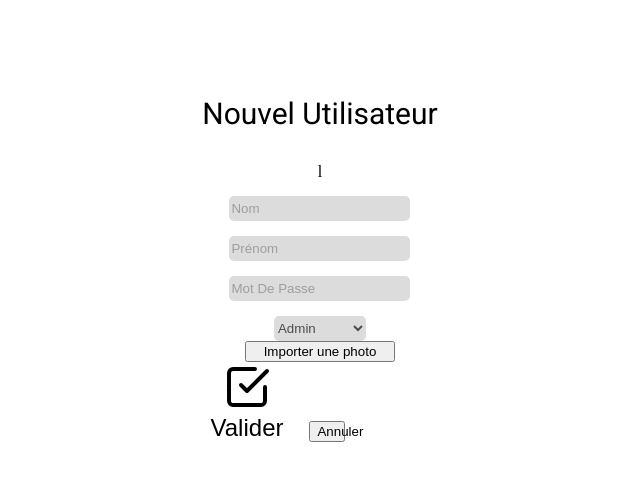
After one commit to DelsolTiberian/medisur_ticket_app, a PHP site: page /users.php in a window 1280 px wide. The commit adds this page. Shown: the top 490 px of the page, without its empty margins (320-960 px from the left). Run offline with PHP 8.4, Linux system fonts and the light colour scheme.

Commit message:
La page user

```diff
--- a/style/main.css
+++ b/style/main.css
@@ -2,21 +2,6 @@
 html,body,p,ol,ul,li,dl,dt,dd,blockquote,figure,fieldset,legend,textarea,pre,iframe,hr,h1,h2,h3,h4,h5,h6{margin:0;padding:0}h1,h2,h3,h4,h5,h6{font-size:100%;font-weight:normal}ul{list-style:none}button,input,select{margin:0}html{box-sizing:border-box}*,*::before,*::after{box-sizing:inherit}img,video{height:auto;max-width:100%}iframe{border:0}table{border-collapse:collapse;border-spacing:0}td,th{padding:0}
 
 /* General */
-
-body {
-    height: 100vh;
-}
-
-h1 {
-    font-size: 40px;
-    font-family: "Roboto", sans-serif;
-    margin-top: 4vh;
-}
-
-form {
-    width: 100%;
-    flex-grow: 1;
-}
 
 .center {
     display: flex;
@@ -31,87 +16,86 @@ form {
     justify-content: center;
 }
 
-input {
-    border-style: none;
+h1 {
+    font-size: 40px;
     font-family: "Roboto", sans-serif;
-    font-size: 1.2em;
+    margin: 4vh;
 }
 
-input[type="submit"]:active {
-    box-shadow: rgba(0, 0, 0, 0.25) 2px 2px 3px;
-    transform: scale(1.05);
-    transition: ease 0.1s;
-}
-
-input:not(input[type="submit"]):focus {
-    outline-style: outset;
-    outline-color: #1D1B20;
-}
-
-input[type="password"] {
-    background: url('../assets/password_icon.png') rgba(178, 179, 179, 0.65) no-repeat 10px;
-    background-size: 10%;
+form {
+    display: flex;
+    justify-content: center;
+    align-items: center;
+    width: 100%;
+    flex-grow: 1;
 }
 
 /* Log-In */
 
 .log-bg {
+    display: flex;
     justify-content: normal;
-    height: 40vh;
-    width: 90vw;
-    border-radius: 30px;
-    background: rgba(176,225,228, 0.8);
+    min-height: 40vh;
+    min-width: 90vw;
+    background: rgba(151,215,217, 1);
     box-shadow: rgba(0,0,0, 0.2) 0 4px 4px;
+    border-radius: 20px;
 }
 
 .log-input {
-    height: 20%;
-    width: 80%;
-    padding-left: 12%;
-    margin-top: 10px;
-    border-radius: 20px;
-    background: url('../assets/identifier_icon.png') rgba(178, 179, 179, 0.65) no-repeat 10px;
-    background-size: 10%;
-    color: #809191;
+    margin-top: 15px;
+    border-radius:5px;
+    background-color: rgba(178,179,179,0.65);
+    border-style : none;
+    height: 25px;
+    opacity: 70%;
 }
 
-.log-bg input[type="submit"] {
-    width: 50%;
+.submit{
+    /* Ajuster l'espacement sur des telephone entre les boxs et le titre (et plus grosses, il faut qu'elles soient épaisses comme sur la maquette) */
+    display: flex;
+    justify-content: flex-end;
     margin-top: 30px ;
-    padding-left: 0;
-    border-radius: 15px;
+    border-radius: 5px;
     background: rgba(157,157,157,0.65);
     color: white;
+    padding: 2px 24px;
+    height: 2rem;
+    border-style : none;
 }
 
-/* New User Page */
-
-.log-user {
-    justify-content: center;
-    width: 90vw;
-    border-radius: 20px;
-}
-
-.log-user-input {
-    width: 75%;
-    height: 5vh;
-    background-color: #f0f0f0; /* Light gray background */
-    border-radius: 10px; /* Rounded edges */
-    border: 1px solid #ccc; /* Optional: Adds a border for better definition */
-    padding: 10px; /* Optional: Adds padding inside the input box */
-    margin: 5px 0; /* Optional: Adds space between input boxes */
-    .validate {
-        width: 37.5%;
-    }
-
-}
-
-footer {
-    position: absolute;
-    bottom: 0;
-    width: 100%;
-    height: 10vh;
+.log-user-button-container {
     display: flex;
     justify-content: center;
     align-items: center;
+    gap: 10px;
+    margin-top: 8vh;
 }
+
+.log-user-button {
+    display: inline-flex;
+    flex-direction: column;
+    align-items: center;
+    justify-content: center;
+    background: transparent;
+    border: none;
+    cursor: pointer;
+    font-family: "Roboto", sans-serif;
+    font-size: 3vh;
+    margin: 10px;
+    user-select: none;
+    padding: 0;
+}
+
+.log-user-button svg {
+    display: block;
+    width: 6vh;
+    height: 6vh;
+    margin-bottom: 5px;
+}
+
+.log-user-button span {
+    display: block;
+    text-align: center;
+    font-size: 2vh;
+}
--- /dev/null
+++ b/users.php
@@ -0,0 +1,43 @@
+<?php
+    session_start();
+?>
+<!DOCTYPE html>
+<html lang="en">
+<head>
+    <meta charset="UTF-8">
+    <meta name="viewport" content="width=device-width, initial-scale=1.0">
+    <title>Medisur Users</title>
+    <link rel="stylesheet" href="style/main.css">
+    <!-- Imports -->
+    <link rel="preconnect" href="https://fonts.googleapis.com">
+    <link rel="preconnect" href="https://fonts.gstatic.com" crossorigin>
+    <link href="https://fonts.googleapis.com/css2?family=Roboto:ital,wght@0,100..900;1,100..900&display=swap" rel="stylesheet">
+</head>
+<body class="center">
+    <div class="log-user center" style = "margin-top: 8vh;">
+        <h1 style="text-align: center; font-size: 30px;">Nouvel Utilisateur</h1>   l
+        <form class="center" action="index.php" method="post">
+            <input class="log-input log-user-input" type="text" placeholder="Nom" name="id"/>
+            <input class="log-input log-user-input" type="text" placeholder="Prénom" name="id"/>
+            <input class="log-input log-user-input" type="password" placeholder="Mot De Passe" name="password"/>
+            <select class="log-input log-user-input" name="role">
+                <option value="admin">Admin</option>
+                <option value="user">Commercial</option>
+                <option value="user">Comptable</option>
+            </select>
+            <button class ="log-user-input" style="width: 50%;">Importer une photo</buttonc>
+        </form>
+
+    </div>
+    <footer>
+        <button onclick="submit()" style="margin-right: 2vh;margin-bottom: 6vh; margin-left: -8vh; background: transparent; border: transparent">
+            <svg width="6vh" height="6vh" viewBox="0 0 389 389" fill="none" xmlns="http://www.w3.org/2000/svg">
+                <path d="M145.875 178.292L194.5 226.917L356.583 64.8333M340.375 194.5V307.958C340.375 316.556 336.96 324.801 330.88 330.88C324.801 336.96 316.556 340.375 307.958 340.375H81.0417C72.4442 340.375 64.1989 336.96 58.1196 330.88C52.0403 324.801 48.625 316.556 48.625 307.958V81.0417C48.625 72.4442 52.0403 64.1989 58.1196 58.1196C64.1989 52.0403 72.4442 48.625 81.0417 48.625H259.333" stroke="black" stroke-width="32" stroke-linecap="round" stroke-linejoin="round"/>
+            </svg>
+            <p style="font-size: 3vh">Valider</p>
+        </button>
+        <button class="log-user-input " style="width:35%;" type="reset" name="reset" value="reset">Annuler</button>
+    </footer>
+
+</body>
+</html>
```
